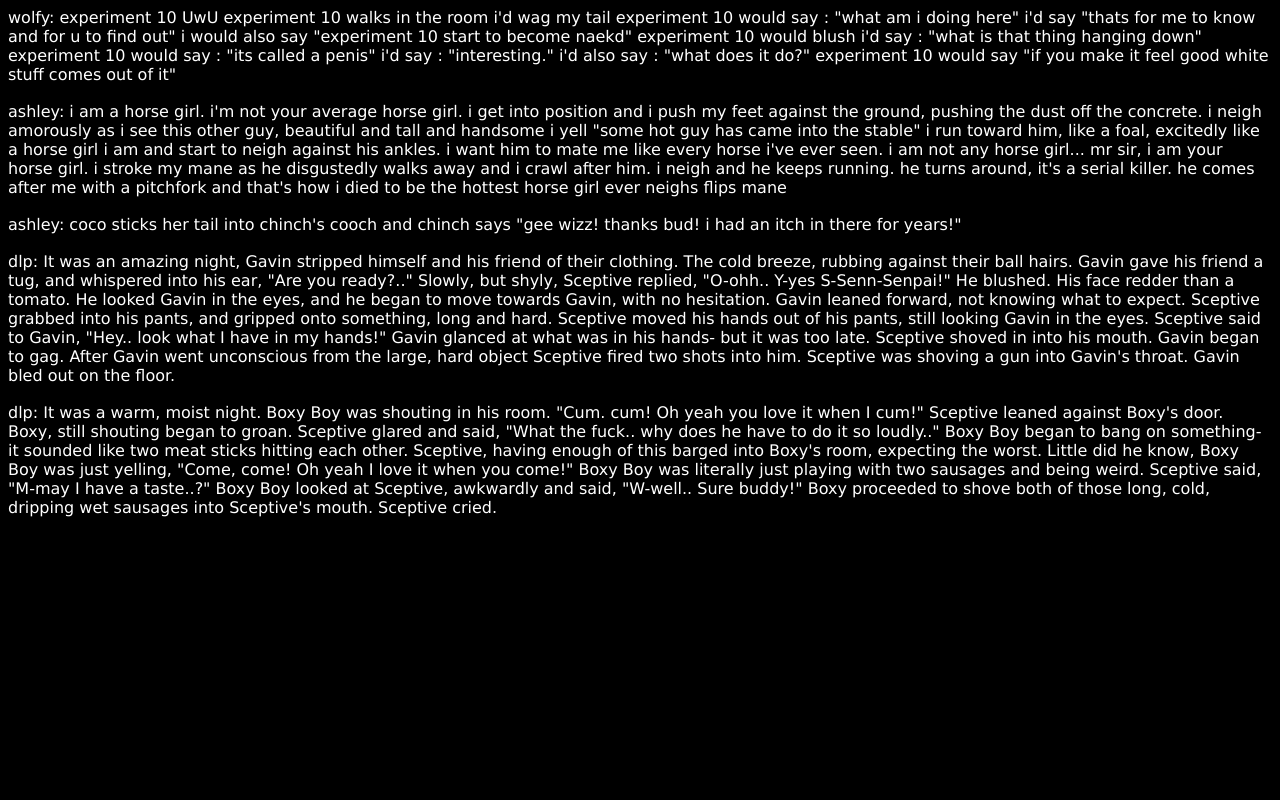
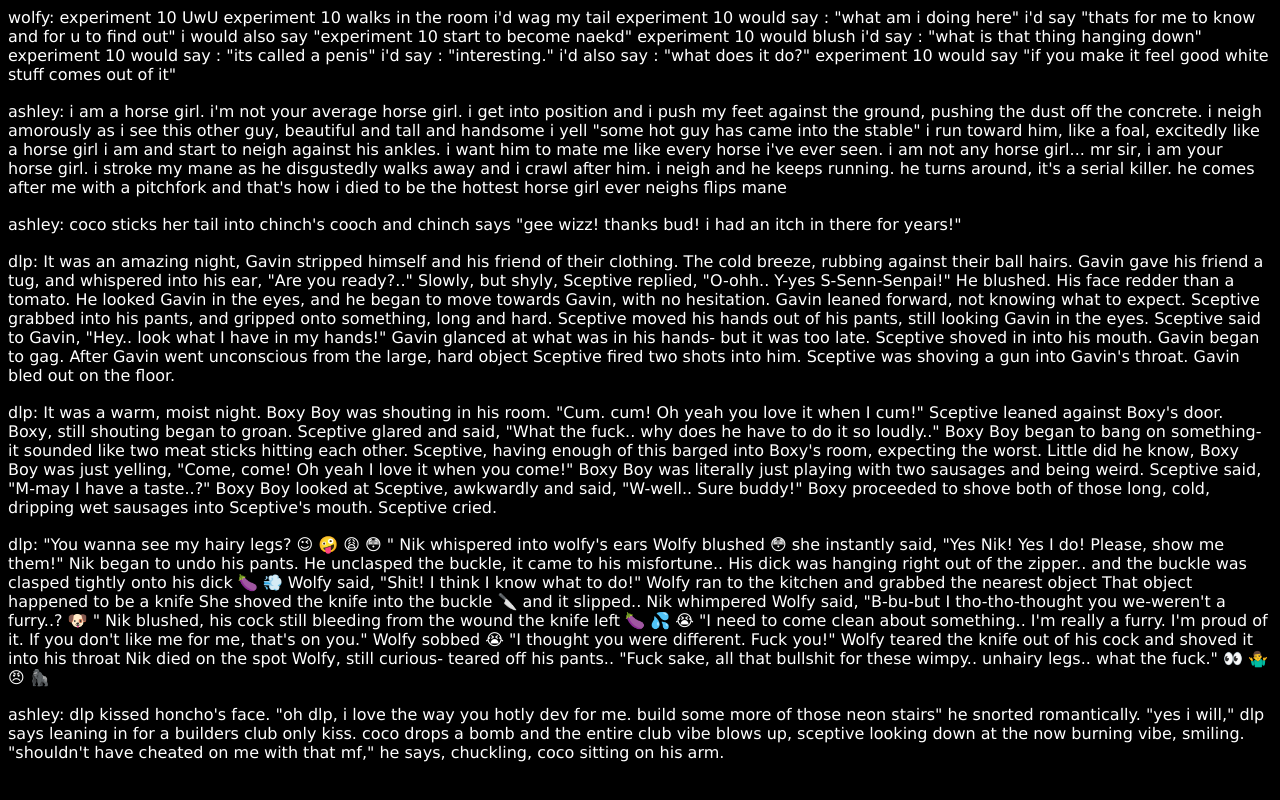
Before and after one commit to SceptiveGithub/Fun, a plain HTML site: page Story.html in a window 1280 px wide. Drawn offline with nearby package versions, Linux system fonts and the light colour scheme.

Commit message:
Update Story.html

```diff
--- a/Story.html
+++ b/Story.html
@@ -25,6 +25,25 @@ that's how i died to be the hottest horse girl ever neighs flips mane</t>
 <br>
 <br>
 <t style="font-family:verdana;color:white">dlp: It was a warm, moist night. Boxy Boy was shouting in his room. "Cum. cum! Oh yeah you love it when I cum!" Sceptive leaned against Boxy's door. Boxy, still shouting began to groan. Sceptive glared and said, "What the fuck.. why does he have to do it so loudly.." Boxy Boy began to bang on something- it sounded like two meat sticks hitting each other. Sceptive, having enough of this barged into Boxy's room, expecting the worst. Little did he know, Boxy Boy was just yelling, "Come, come! Oh yeah I love it when you come!" Boxy Boy was literally just playing with two sausages and being weird. Sceptive said, "M-may I have a taste..?" Boxy Boy looked at Sceptive, awkwardly and said, "W-well.. Sure buddy!" Boxy proceeded to shove both of those long, cold, dripping wet sausages into Sceptive's mouth. Sceptive cried.</t>
+<br>
+<br>
+<t style="font-family:verdana;color:white">dlp: "You wanna see my hairy legs? 😉 🤪 😩 😳 " Nik whispered into wolfy's ears
+Wolfy blushed 😳 she instantly said, "Yes Nik! Yes I do! Please, show me them!"
+Nik began to undo his pants. He unclasped the buckle, it came to his misfortune.. His dick was hanging right out of the zipper.. and the buckle was clasped tightly onto his dick 🍆 💨
+Wolfy said, "Shit! I think I know what to do!" Wolfy ran to the kitchen and grabbed the nearest object
+That object happened to be a knife
+She shoved the knife into the buckle 🔪 and it slipped.. Nik whimpered
+Wolfy said, "B-bu-but I tho-tho-thought you we-weren't a furry..? 🐶 "
+
+Nik blushed, his cock still bleeding from the wound the knife left 🍆 💦 😭
+"I need to come clean about something.. I'm really a furry. I'm proud of it. If you don't like me for me, that's on you."
+Wolfy sobbed 😭 "I thought you were different. Fuck you!"
+Wolfy teared the knife out of his cock and shoved it into his throat
+Nik died on the spot
+Wolfy, still curious- teared off his pants.. "Fuck sake, all that bullshit for these wimpy.. unhairy legs.. what the fuck." 👀 🤷‍♂️ 😠 🦍</t>
+<br>
+<br>
+<t style="font-family:verdana;color:white">ashley: dlp kissed honcho's face. "oh dlp, i love the way you hotly dev for me. build some more of those neon stairs" he snorted romantically. "yes i will," dlp says leaning in for a builders club only kiss. coco drops a bomb and the entire club vibe blows up, sceptive looking down at the now burning vibe, smiling. "shouldn't have cheated on me with that mf," he says, chuckling, coco sitting on his arm.</t>
 
 <script src="https://ajax.googleapis.com/ajax/libs/jquery/3.5.1/jquery.min.js"></script>
 <script>
```
